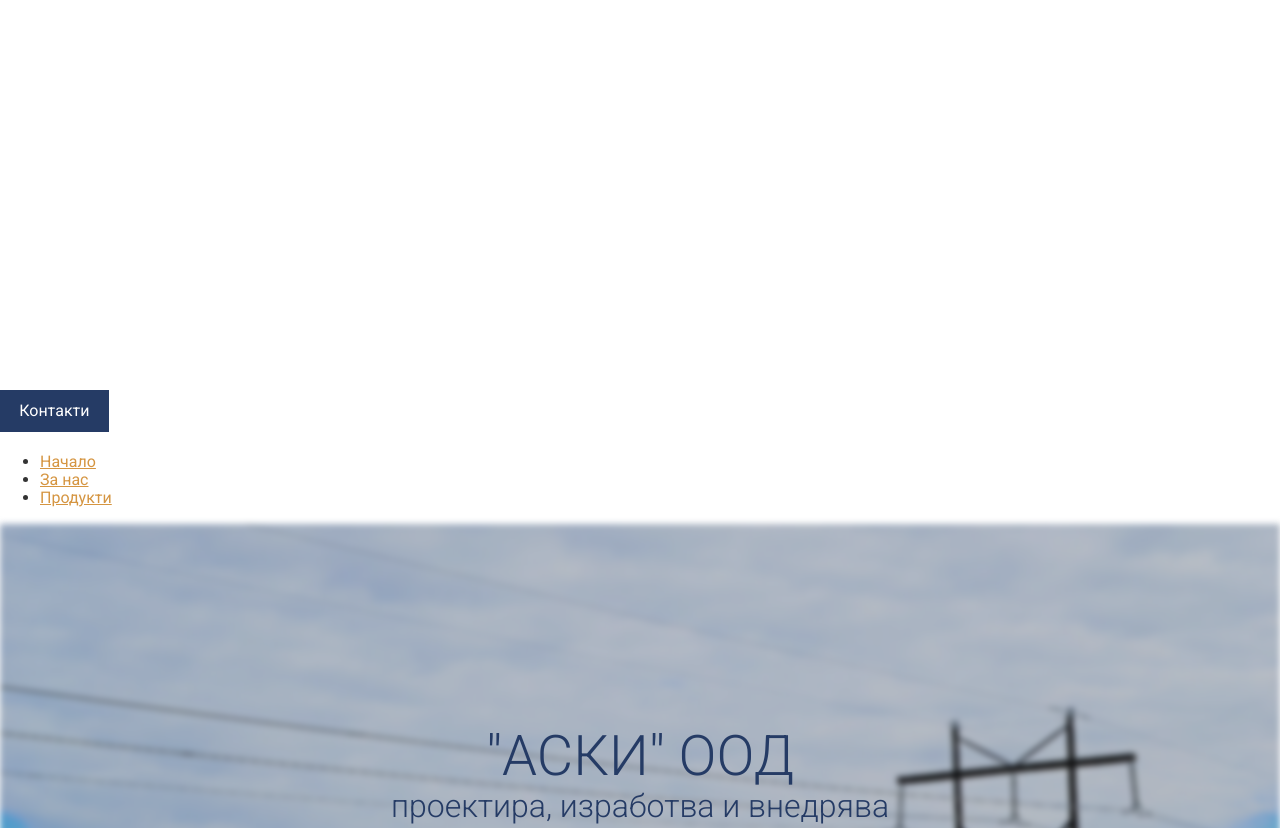
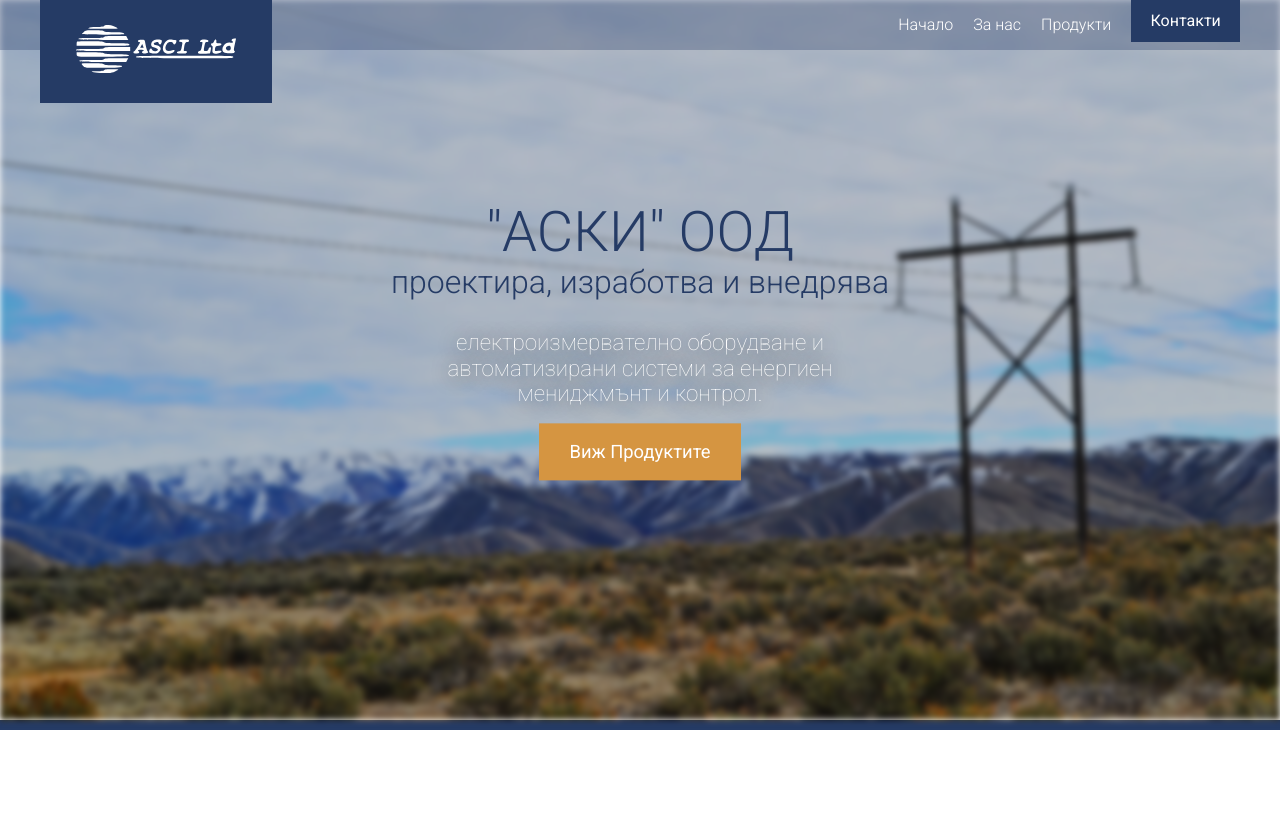
Before and after one commit to ehrrrr/asci-site, a website: page app/index.html in a window 1280 px wide. Shown: the top 828 px of the page. Drawn offline with Linux system fonts and the light colour scheme.

Commit message:
Header and navigation for large screen.

```diff
--- a/app/assets/styles/base/_variables.css
+++ b/app/assets/styles/base/_variables.css
@@ -1,4 +1,6 @@
 /* $mainBlue: #2f5572; */
 /* $mainBlue: #1d386a; */
 $mainBlue: #253b65;
+$skyBlue: #86b2e0;
 $mainOrange: #d59541;
+$dimGray: #554c3d;
--- a/app/assets/styles/modules/_btn.css
+++ b/app/assets/styles/modules/_btn.css
@@ -61,7 +61,9 @@
 		width: 2em;
 		height: 1em;
 		border-radius: 50%;
-		background-color: #3cefff;
+		background-color: $dimGray;
+		/* background-color: $skyBlue; */
+		/* background-color: #3cefff; */
 		transform-origin: center;
 		transform: translate3d(-50%, -50%, 0) scale3d(0, 0, 0);
 		transition: transform 0.45s ease-in-out;
@@ -69,7 +71,8 @@
 
 	&--bubble:hover {
 		cursor: pointer;
-		color: $mainBlue;
+		color: #fff;
+		/* color: $mainBlue; */
 	}
 
 	&--bubble:hover::before {
--- /dev/null
+++ b/app/assets/styles/modules/_primary-nav.css
@@ -0,0 +1,58 @@
+.primary-nav {
+	&--pull-right {
+		float: right;
+	}
+
+	ul {
+		@mixin clearfix margin: 0;
+		padding: 0;
+	}
+
+	li {
+		list-style: none;
+		float: left;
+		padding-right: 20px;
+	}
+
+	li a {
+		color: #fff;
+		text-decoration: none;
+		font-weight: 300;
+		padding-bottom: 5px;
+	}
+
+	li a:hover {
+		color: $dimGray;
+		font-weight: 400;
+	}
+
+	&__item--underline {
+		position: relative;
+	}
+
+	&__item--underline::before,
+	&__item--underline::after {
+		content: '';
+		position: absolute;
+		top: 0;
+		bottom: 0;
+		width: 2px;
+		background-color: $dimGray;
+		transform-origin: center;
+		transform: scaleY(0);
+		transition: transform 0.5s ease;
+	}
+
+	&__item--underline::before {
+		left: -8px;
+	}
+
+	&__item--underline::after {
+		right: -8px;
+	}
+
+	&__item--underline:hover::before,
+	&__item--underline:hover::after {
+		transform: scaleY(1);
+	}
+}
--- /dev/null
+++ b/app/assets/styles/modules/_site-header.css
@@ -0,0 +1,23 @@
+.site-header {
+	position: absolute;
+	z-index: 2;
+	background-color: rgba($mainBlue, .3);
+	width: 100%;
+	/* pdding: 9px 0; */
+
+	&__btn_container {
+		float: right;
+	}
+
+	&__logo {
+		position: absolute;
+		top: 0;
+		background-color: $mainBlue;
+		padding: 25px 36px;
+
+		img {
+			width: 160px;
+			height: auto;
+		}
+	}
+}
--- a/app/assets/styles/styles.css
+++ b/app/assets/styles/styles.css
@@ -12,4 +12,9 @@
 @import "modules/_section-title";
 @import "modules/_product-item";
 @import "modules/_sprite";
+@import "modules/_site-header";
+@import "modules/_primary-nav";
 @import "modules/_site-footer";
+
+a {
+}
--- a/app/index.html
+++ b/app/index.html
@@ -13,16 +13,23 @@
   <link rel="stylesheet" href="./temp/styles/styles.css">
 </head>
 <body>
-  <header>
-    <img id="logo" src="assets/images/icons/aski-logo.svg">
-    <a class="btn btn--bubble" href="#">Контакти</a>
-    <nav>
-      <ul>
-        <li><a href="#home">Начало</a></li>
-        <li><a href="#about-us">За нас</a></li>
-        <li><a href="#products">Продукти</a></li>
-      </ul>
-    </nav>
+  <header class="site-header">
+    <div class="wrapper">
+      <div class="site-header__logo">
+        <img id="logo" src="assets/images/icons/aski-logo.svg">
+      </div>
+
+      <div class="site-header__btn_container">
+          <a class="btn btn--bubble" href="#">Контакти</a>
+      </div>
+      <nav class="primary-nav primary-nav--pull-right">
+        <ul>
+          <li><span class="primary-nav__item--underline"> <a href="#home">Начало</a></span></li>
+          <li><span class="primary-nav__item--underline"> <a href="#about-us">За нас</a></span></li>
+          <li><span class="primary-nav__item--underline"> <a href="#products">Продукти</a></span></li>
+        </ul>
+      </nav>
+    </div>
   </header>
 
   <div id="home" class="large-hero wrapper--b-bottom">
--- a/app/temp/styles/styles.css
+++ b/app/temp/styles/styles.css
@@ -533,26 +533,6 @@
 	padding: .75rem 1.2rem;
 	display: inline-block;
 	font-size: 1rem;
-
-	@-webkit-keyframes jelly {
-		0%,
-		100% {
-			-webkit-transform: scale(1, 1);
-			        transform: scale(1, 1);
-		}
-		25% {
-			-webkit-transform: scale(0.9, 1.1);
-			        transform: scale(0.9, 1.1);
-		}
-		50% {
-			-webkit-transform: scale(1.1, 0.9);
-			        transform: scale(1.1, 0.9);
-		}
-		75% {
-			-webkit-transform: scale(0.95, 1.05);
-			        transform: scale(0.95, 1.05);
-		}
-	}
 }
 
 .btn--orange {
@@ -581,6 +561,26 @@
 		cursor: pointer;
 		-webkit-animation: jelly 0.5s;
 		        animation: jelly 0.5s;
+	}
+
+@-webkit-keyframes jelly {
+		0%,
+		100% {
+			-webkit-transform: scale(1, 1);
+			        transform: scale(1, 1);
+		}
+		25% {
+			-webkit-transform: scale(0.9, 1.1);
+			        transform: scale(0.9, 1.1);
+		}
+		50% {
+			-webkit-transform: scale(1.1, 0.9);
+			        transform: scale(1.1, 0.9);
+		}
+		75% {
+			-webkit-transform: scale(0.95, 1.05);
+			        transform: scale(0.95, 1.05);
+		}
 	}
 
 @keyframes jelly {
@@ -622,7 +622,9 @@
 		width: 2em;
 		height: 1em;
 		border-radius: 50%;
-		background-color: #3cefff;
+		background-color: #554c3d;
+		/* background-color: $skyBlue; */
+		/* background-color: #3cefff; */
 		-webkit-transform-origin: center;
 		        transform-origin: center;
 		-webkit-transform: translate3d(-50%, -50%, 0) scale3d(0, 0, 0);
@@ -635,7 +637,8 @@
 
 .btn--bubble:hover {
 		cursor: pointer;
-		color: #253b65;
+		color: #fff;
+		/* color: $mainBlue; */
 	}
 
 .btn--bubble:hover::before {
@@ -970,6 +973,99 @@
     background-position: 98.07885304659499% 79.14925373134328%;
   }
 
+.site-header {
+	position: absolute;
+	z-index: 2;
+	background-color: rgba(37,59,101, .3);
+	width: 100%;
+}
+
+/* pdding: 9px 0; */
+
+.site-header__btn_container {
+		float: right;
+	}
+
+.site-header__logo {
+		position: absolute;
+		top: 0;
+		background-color: #253b65;
+		padding: 25px 36px;
+	}
+
+.site-header__logo img {
+			width: 160px;
+			height: auto;
+		}
+
+.primary-nav--pull-right {
+		float: right;
+	}
+
+.primary-nav ul {
+		padding: 0;
+	}
+
+.primary-nav ul::after {
+		content: "";
+		clear: both;
+		display: table;
+	}
+
+.primary-nav li {
+		list-style: none;
+		float: left;
+		padding-right: 20px;
+	}
+
+.primary-nav li a {
+		color: #fff;
+		text-decoration: none;
+		font-weight: 300;
+		padding-bottom: 5px;
+	}
+
+.primary-nav li a:hover {
+		color: #554c3d;
+		font-weight: 400;
+	}
+
+.primary-nav__item--underline {
+		position: relative;
+	}
+
+.primary-nav__item--underline::before,
+	.primary-nav__item--underline::after {
+		content: '';
+		position: absolute;
+		top: 0;
+		bottom: 0;
+		width: 2px;
+		background-color: #554c3d;
+		-webkit-transform-origin: center;
+		        transform-origin: center;
+		-webkit-transform: scaleY(0);
+		        transform: scaleY(0);
+		-webkit-transition: -webkit-transform 0.5s ease;
+		transition: -webkit-transform 0.5s ease;
+		transition: transform 0.5s ease;
+		transition: transform 0.5s ease, -webkit-transform 0.5s ease;
+	}
+
+.primary-nav__item--underline::before {
+		left: -8px;
+	}
+
+.primary-nav__item--underline::after {
+		right: -8px;
+	}
+
+.primary-nav__item--underline:hover::before,
+	.primary-nav__item--underline:hover::after {
+		-webkit-transform: scaleY(1);
+		        transform: scaleY(1);
+	}
+
 .site-footer {
 	background-color: #fff;
 	color: #253b65;
@@ -988,3 +1084,6 @@
 			margin-right: 1.4rem;
 		} */
 	}
+
+a {
+}
--- a/gulp/tasks/styles.js
+++ b/gulp/tasks/styles.js
@@ -4,12 +4,13 @@
 	cssvars = require('postcss-simple-vars'),
 	nested = require('postcss-nested'),
 	cssImport = require('postcss-import'),
-	mixins = require('postcss-mixins');
+	mixins = require('postcss-mixins'),
+	hexrgba = require('postcss-hexrgba');
 
 gulp.task('css', () => {
 	return gulp
 		.src('./app/assets/styles/styles.css')
-		.pipe(postcss([ cssImport, mixins, autoprefixer, cssvars, nested ]))
+		.pipe(postcss([ cssImport, mixins, cssvars, nested, hexrgba, autoprefixer ]))
 		.on('error', function(err) {
 			console.log(err.toString());
 			this.emit('end');
--- a/package.json
+++ b/package.json
@@ -30,6 +30,7 @@
 		"gulp-svg-sprite": "^1.5.0",
 		"gulp-svg2png": "^2.0.2",
 		"gulp-watch": "^5.0.1",
+		"postcss-hexrgba": "^1.0.1",
 		"postcss-import": "^12.0.1",
 		"postcss-mixins": "^6.2.1",
 		"postcss-nested": "^4.1.2",
```
Also changed, not shown: 1 other file.
